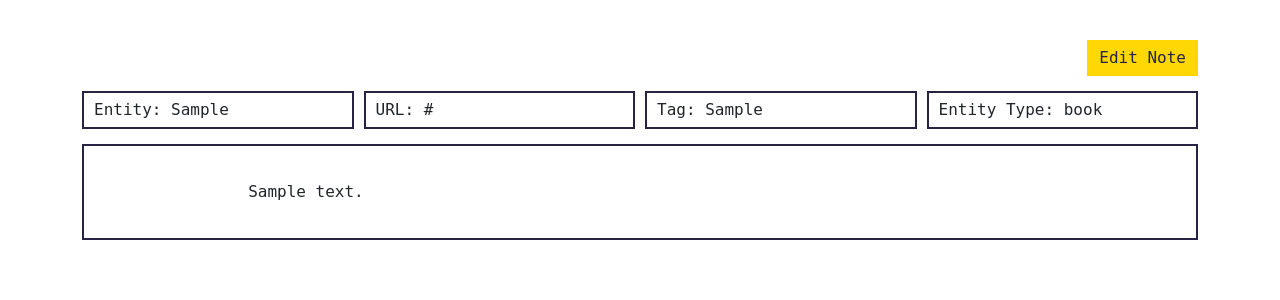
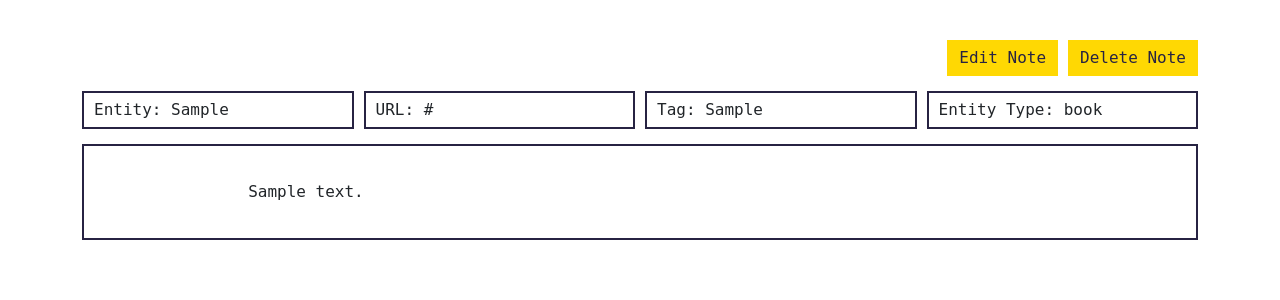
Before and after one commit to khushmeeet/codex, a Django app: page /note/1 in a window 1280 px wide. Shown: the part 44-344 px from the top of the page. Run offline with Django 3.2, Linux system fonts and the light colour scheme; tables that the repository leaves empty hold one stand-in row (values such as "Sample post"); style sheets or scripts are compiled from the project's sources; some libraries are stand-ins or nearby versions; some web fonts are replaced.

Commit message:
Implemented delete note functionality

```diff
--- a/main/static/css/style.scss
+++ b/main/static/css/style.scss
@@ -90,7 +90,7 @@ section {
 	background-color: $yellow;
 	padding: 4px 10px 4px 10px;
 	float: right;
-	margin: 20px 0 10px 0;
+	margin: 20px 0 10px 10px;
 }
 
 .new-note-form-header {
--- a/main/templates/view-note.html
+++ b/main/templates/view-note.html
@@ -2,6 +2,7 @@
 {% load widget_tweaks %}
 {% block content %}
     <section>
+        <a href="{% url 'delete_note' note.id %}" class="submit-button">Delete Note</a>
         <a href="{% url 'edit_note' note.id %}" class="submit-button">Edit Note</a>
         <div>
             <div class="new-note-form-header">
--- a/main/urls.py
+++ b/main/urls.py
@@ -6,4 +6,5 @@ urlpatterns = [
     path('note/<int:id>', views.view_note, name='view_note'),
     path('note/<int:id>/edit', views.edit_note, name='edit_note'),
     path('new-note', views.new_note, name='new_note'),
+    path('note/<int:id>/delete', views.delete_note, name='delete_note')
 ]
--- a/main/views.py
+++ b/main/views.py
@@ -83,3 +83,8 @@ def edit_note(request, id):
             'id': note.id
         }
         return render(request, 'edit-note.html', context)
+
+
+def delete_note(request, id):
+    Notes.objects.filter(id=id).delete()
+    return redirect('notes_list')
```
